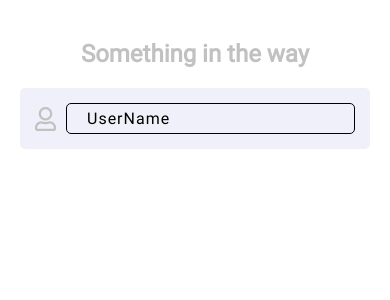
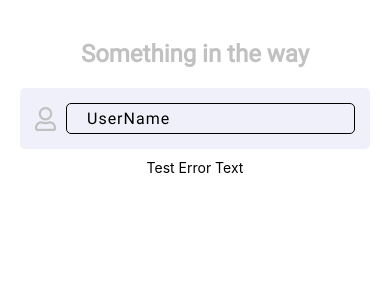
Before and after one commit to KennedyMungai/WhatsappClone, a React Native app: screen / in a window 390 px wide. Shown: the top 300 px of the page. Built offline with nearby package versions, Linux system fonts and the light colour scheme.

Commit message:
Added teh errors container and its styling

```diff
--- a/components/Input.js
+++ b/components/Input.js
@@ -8,6 +8,9 @@ const Input = ({ style, label, IconPack, iconName, iconSize }) => {
             <View style={styles.inputMainViewInput} >
                 {IconPack && <IconPack name={iconName} size={iconSize ?? 24} color={colors.lightGray} />}
                 <TextInput style={styles.textInputStyles} placeholder='UserName' />
+            </View>
+            <View style={styles.inputScreenErrorContainerStyles}>
+                <Text>Test Error Text</Text>
             </View>
         </View>
     )
@@ -48,5 +51,8 @@ const styles = StyleSheet.create({
         color: colors.lightGray,
         fontWeight: 'bold',
         fontFamily: 'regular'
+    },
+    inputScreenErrorContainerStyles: {
+        marginTop: 10
     }
 })
```
